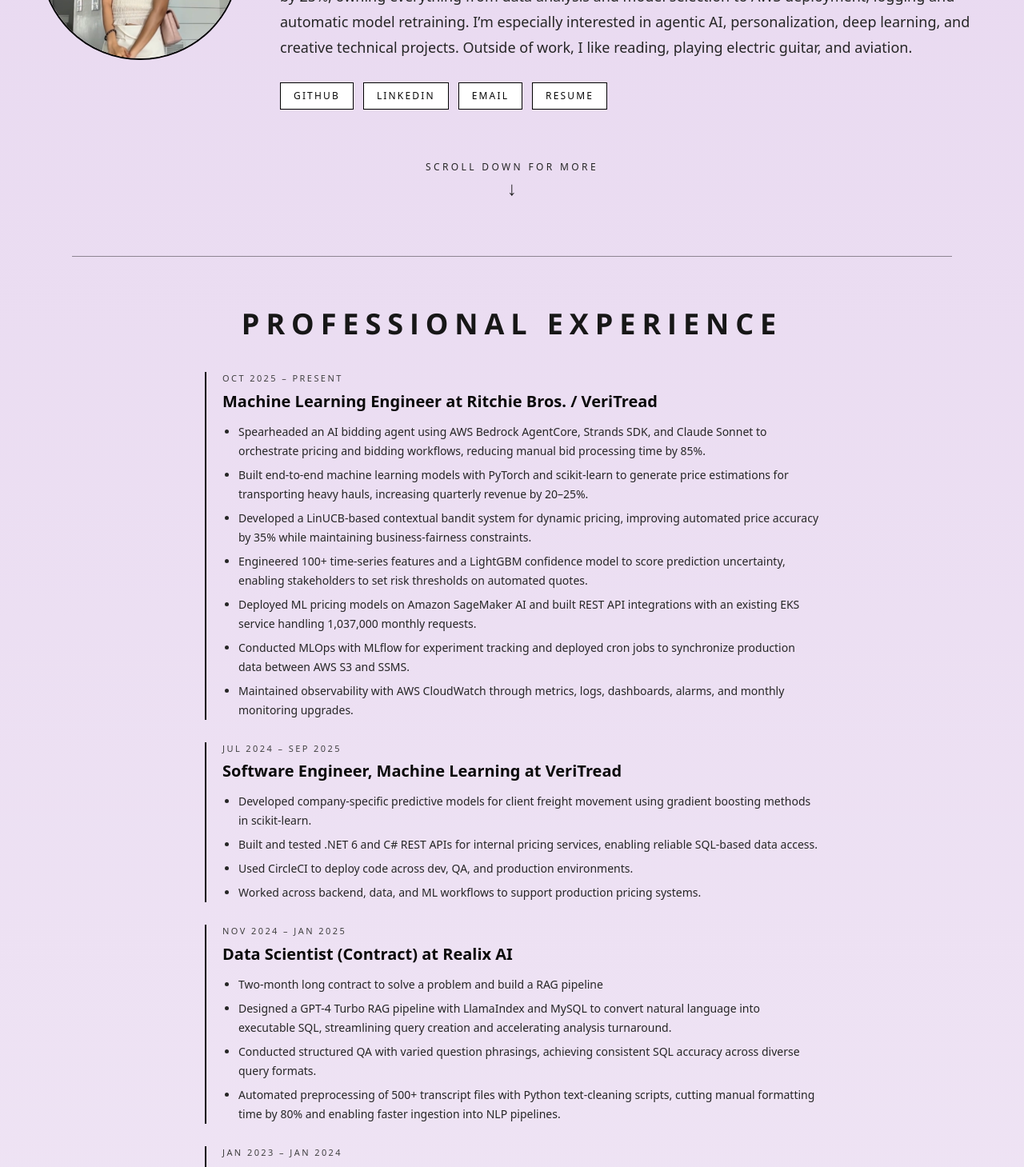
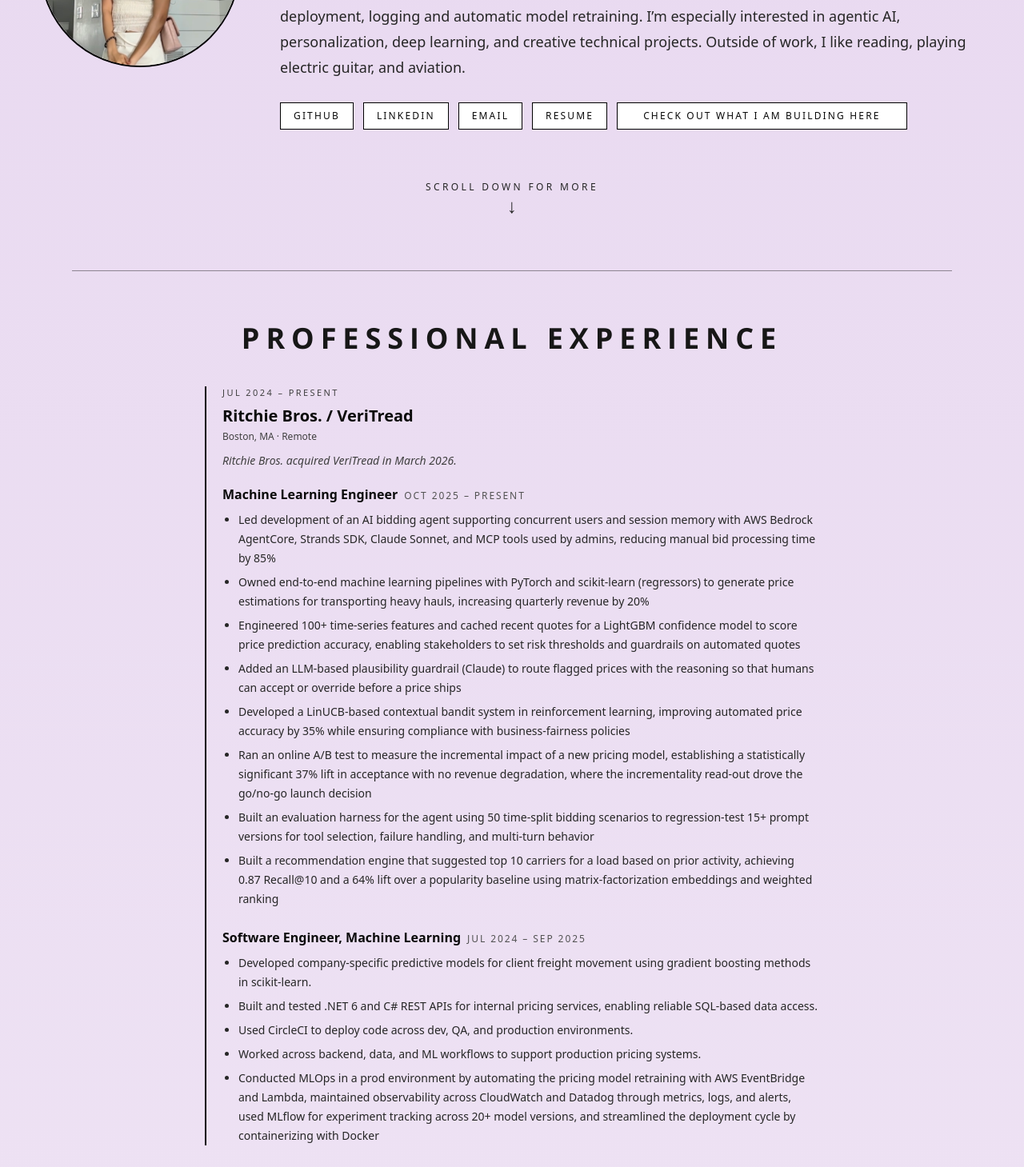
Before and after one commit to navyascorner/portfolio-website, a React (Vite) app: page / in a window 1280 px wide. Shown: the part 480-1939 px from the top of the page at 80% size. Built offline with nearby package versions, Linux system fonts and the light colour scheme.

Commit message:
Update projects, experience, and buttons

```diff
--- a/src/components/ProjectCard.jsx
+++ b/src/components/ProjectCard.jsx
@@ -1,12 +1,14 @@
-import { Link } from "react-router-dom";
+export default function ProjectCard({ project }) {
+  const article = "https://medium.com/@navyascorner";
 
-export default function ProjectCard({ project }) {
   return (
     <div className="w-full max-w-[300px]">
-      <Link
-        to={`/projects/${project.id}`}
+      <a
+        href={article}
+        target="_blank"
+        rel="noreferrer"
         className="group block"
-        aria-label={`Open ${project.title}`}
+        aria-label={`Read about ${project.title}`}
       >
         <div className="aspect-square overflow-hidden border-[2px] border-black bg-white">
           <img
@@ -15,9 +17,10 @@
             className="h-full w-full object-cover transition-transform duration-500 group-hover:scale-[1.03]"
           />
         </div>
-      </Link>
+      </a>
 
       <div className="mt-4 flex items-center justify-center gap-2 text-[11px] sm:text-xs">
+        {project.github && (
           <a
             href={project.github}
             target="_blank"
@@ -26,7 +29,9 @@
           >
             GitHub
           </a>
+        )}
 
+        {project.demo && (
           <a
             href={project.demo}
             target="_blank"
@@ -35,13 +40,16 @@
           >
             Try Here!
           </a>
+        )}
 
-        <Link
-          to={`/projects/${project.id}`}
+        <a
+          href={article}
+          target="_blank"
+          rel="noreferrer"
           className="border border-black bg-white px-2 py-1 uppercase tracking-wide transition hover:bg-black hover:text-white sm:px-3"
         >
           Read More
-        </Link>
+        </a>
       </div>
     </div>
   );
--- /dev/null
+++ b/src/components/RichText.jsx
@@ -0,0 +1,15 @@
+export default function RichText({ text }) {
+  return (
+    <>
+      {text.split(/(\*\*[^*]+\*\*)/g).map((part, i) =>
+        part.startsWith("**") && part.endsWith("**") ? (
+          <strong key={i} className="font-semibold">
+            {part.slice(2, -2)}
+          </strong>
+        ) : (
+          part
+        )
+      )}
+    </>
+  );
+}
--- a/src/components/SelectedProject.jsx
+++ b/src/components/SelectedProject.jsx
@@ -26,32 +26,41 @@
           {project.title}
         </h3>
 
+        {project.subtitle && (
+          <p className="mt-2 text-xs uppercase tracking-[0.18em] text-neutral-700">
+            {project.subtitle}
+          </p>
+        )}
+
         <p className="mt-4 leading-7 text-neutral-800">
           {project.homeDescription}
         </p>
 
         <div className="mt-6 flex flex-wrap gap-3">
-          <a
+          {project.github && ( <a
               href={project.github}
               target="_blank"
               rel="noreferrer"
-            className="border border-black bg-white px-4 py-2 text-xs uppercase tracking-wide hover:bg-black hover:text-white"
+              className="border border-black bg-white px-4 py-2 text-xs uppercase tracking-[0.18em] transition hover:bg-black hover:text-white"
             >
               GitHub
             </a>
+          )}
 
-          <a
+          {project.demo && (<a
+
               href={project.demo}
               target="_blank"
               rel="noreferrer"
-            className="border border-black bg-white px-4 py-2 text-xs uppercase tracking-wide hover:bg-black hover:text-white"
+              className="border border-black bg-white px-4 py-2 text-xs uppercase tracking-[0.18em] transition hover:bg-black hover:text-white"
             >
               Try Here!
             </a>
+          )}
 
           <Link
             to={`/projects/${project.id}`}
-            className="border border-black bg-white px-4 py-2 text-xs uppercase tracking-wide hover:bg-black hover:text-white"
+            className="border border-black bg-white px-4 py-2 text-xs uppercase tracking-[0.18em] transition hover:bg-black hover:text-white"
           >
             Read More
           </Link>
--- a/src/data/experience.js
+++ b/src/data/experience.js
@@ -1,74 +1,110 @@
 export const experience = [
   {
+    company: "Ritchie Bros. / VeriTread",
+    date: "Jul 2024 – Present",
+    location: "Boston, MA · Remote",
+    note: "Ritchie Bros. acquired VeriTread in March 2026.",
+    positions: [
+      {
         role: "Machine Learning Engineer",
-    company: "Ritchie Bros. / VeriTread",
         date: "Oct 2025 – Present",
-    location: "Boston, MA · Remote",
         bullets: [
-      "Spearheaded an AI bidding agent using AWS Bedrock AgentCore, Strands SDK, and Claude Sonnet to orchestrate pricing and bidding workflows, reducing manual bid processing time by 85%.",
-      "Built end-to-end machine learning models with PyTorch and scikit-learn to generate price estimations for transporting heavy hauls, increasing quarterly revenue by 20–25%.",
-      "Developed a LinUCB-based contextual bandit system for dynamic pricing, improving automated price accuracy by 35% while maintaining business-fairness constraints.",
-      "Engineered 100+ time-series features and a LightGBM confidence model to score prediction uncertainty, enabling stakeholders to set risk thresholds on automated quotes.",
-      "Deployed ML pricing models on Amazon SageMaker AI and built REST API integrations with an existing EKS service handling 1,037,000 monthly requests.",
-      "Conducted MLOps with MLflow for experiment tracking and deployed cron jobs to synchronize production data between AWS S3 and SSMS.",
-      "Maintained observability with AWS CloudWatch through metrics, logs, dashboards, alarms, and monthly monitoring upgrades.",
+         "Led development of an AI bidding agent supporting concurrent users and session memory with AWS Bedrock AgentCore, Strands SDK, Claude Sonnet, and MCP tools used by admins, reducing manual bid processing time by 85%",
+          "Owned end-to-end machine learning pipelines with PyTorch and scikit-learn (regressors) to generate price estimations for transporting heavy hauls, increasing quarterly revenue by 20%",
+          "Engineered 100+ time-series features and cached recent quotes for a LightGBM confidence model to score price prediction accuracy, enabling stakeholders to set risk thresholds and guardrails on automated quotes",
+          "Added an LLM-based plausibility guardrail (Claude) to route flagged prices with the reasoning so that humans can accept or override before a price ships",
+          "Developed a LinUCB-based contextual bandit system in reinforcement learning, improving automated price accuracy by 35% while ensuring compliance with business-fairness policies",
+          "Ran an online A/B test to measure the incremental impact of a new pricing model, establishing a statistically significant 37% lift in acceptance with no revenue degradation, where the incrementality read-out drove the go/no-go launch decision",
+          "Built an evaluation harness for the agent using 50 time-split bidding scenarios to regression-test 15+ prompt versions for tool selection, failure handling, and multi-turn behavior",
+          "Built a recommendation engine that suggested top 10 carriers for a load based on prior activity, achieving 0.87 Recall@10 and a 64% lift over a popularity baseline using matrix-factorization embeddings and weighted ranking",
         ],
       },
       {
         role: "Software Engineer, Machine Learning",
-    company: "VeriTread",
         date: "Jul 2024 – Sep 2025",
-    location: "Boston, MA · Remote",
         bullets: [
           "Developed company-specific predictive models for client freight movement using gradient boosting methods in scikit-learn.",
           "Built and tested .NET 6 and C# REST APIs for internal pricing services, enabling reliable SQL-based data access.",
           "Used CircleCI to deploy code across dev, QA, and production environments.",
           "Worked across backend, data, and ML workflows to support production pricing systems.",
+          "Conducted MLOps in a prod environment by automating the pricing model retraining with AWS EventBridge and Lambda, maintained observability across CloudWatch and Datadog through metrics, logs, and alerts, used MLflow for experiment tracking across 20+ model versions, and streamlined the deployment cycle by containerizing with Docker",
+        ],
+      },
     ],
   },
   {
-    role: "Data Scientist (Contract)",
     company: "Realix AI",
     date: "Nov 2024 – Jan 2025",
     location: "Boston, MA · Remote",
+    positions: [
+      {
+        role: "Data Scientist",
         bullets: [
-        "Two-month long contract to solve a problem and build a RAG pipeline",
           "Designed a GPT-4 Turbo RAG pipeline with LlamaIndex and MySQL to convert natural language into executable SQL, streamlining query creation and accelerating analysis turnaround.",
           "Conducted structured QA with varied question phrasings, achieving consistent SQL accuracy across diverse query formats.",
           "Automated preprocessing of 500+ transcript files with Python text-cleaning scripts, cutting manual formatting time by 80% and enabling faster ingestion into NLP pipelines.",
         ],
       },
+    ],
+  },
   {
-    role: "Graduate Teaching Assistant",
     company: "Boston University",
     date: "Jan 2023 – Jan 2024",
     location: "Boston, MA · On-site",
+    positions: [
+      {
+        role: "Graduate Teaching Assistant",
         bullets: [
           "Led discussion sessions and created weekly homework assignments for Foundations of Data Science III.",
           "Explained probability, statistics, Bayesian methods, optimization, and sampling concepts.",
           "Supported Python implementations using pandas, NumPy, SciPy, and scikit-learn.",
         ],
       },
+    ],
+  },
   {
-    role: "Data Science Intern",
     company: "Go Girl Organisation",
     date: "Jun 2021 – Jan 2022",
     location: "Delhi, India",
+    positions: [
+      {
+        role: "Data Science Intern",
         bullets: [
           "Hosted data science workshops for a community of 35 aspiring women in tech.",
           "Taught the data science lifecycle, including data collection, wrangling, exploratory data analysis, machine learning prediction, and visualization.",
           "Helped develop a long-term cloud data engineering curriculum covering platforms such as AWS and Azure.",
         ],
       },
+    ],
+  },
+  {
+  company: "DoorsTour",
+  date: "Mar 2021 – Aug 2021",
+  location: "Delhi, India",
+  positions: [
+    {
+      role: "Data Science Intern",
+      bullets: [
+        "Enhanced website engagement by 23% by using Python for A/B testing and SciPy for statistical analysis.",
+        "Collaborated with AWS professionals to streamline migration of MySQL databases for 1,500 users to Amazon S3 using AWS Glue and Athena.",
+        "Used Python visualization libraries including Matplotlib and Seaborn to analyze user behavior and inform targeted content strategies.",
+      ],
+    },
+  ],
+},
+  {
+    company: "Nawaazish Crew",
+    date: "Feb 2020 – Jan 2021",
+    location: "Delhi, India",
+    positions: [
       {
         role: "Co-founder",
-    company: "Nawaazish Crew",
-    date: "Feb 2020 – Jan 2021",
-    location: "Delhi, India · On-site",
         bullets: [
           "Co-founded an organization focused on empowerment for women and children in marginalized communities in India.",
           "Led COVID relief initiatives by collaborating with organizations to improve access to affordable healthcare and necessities.",
           "Used data-driven approaches, including clustering-based workflows, to support organizational onboarding and operations.",
         ],
       },
+    ],
+  },
 ];
--- a/src/pages/Home.jsx
+++ b/src/pages/Home.jsx
@@ -2,6 +2,7 @@
 import Section from "../components/Section";
 import SocialButton from "../components/SocialButton";
 import SelectedProject from "../components/SelectedProject";
+import RichText from "../components/RichText";
 import { experience } from "../data/experience";
 import { education } from "../data/education";
 import { projects } from "../data/projects";
@@ -37,7 +38,7 @@
             <h2 className="text-3xl font-bold">About Me</h2>
 
             <p className="mt-5 max-w-[940px] text-lg leading-8 text-neutral-800">
-              Hi, I am an AI/ML engineer with 2 years of experience and a Master’s degree in Artificial Intelligence.
+              Hi, I am an AI/ML engineer with over 2 years of experience and a Master’s degree in Artificial Intelligence.
               I build intelligent systems that are useful, reliable, and thoughtfully designed. My work spans agentic-systems, machine learning, backend engineering, LLM applications, recommendation systems, and production ML workflows.
               In my current role, along with other LLM-based and agentic projects, I built an end-to-end ML pipeline for a heavy-freight price prediction model that increased quarterly revenue by 25%, owning everything from data analysis and model selection to AWS deployment, logging and automatic model retraining.
               I’m especially interested in agentic AI, personalization, deep learning, and creative technical projects. Outside of work, I like reading, playing electric guitar, and aviation.
@@ -61,6 +62,12 @@
               <SocialButton href={`${import.meta.env.BASE_URL}resume.pdf`}>
                 Resume
               </SocialButton>
+              <Link
+              to="/projects"
+              className="border border-black bg-white px-8 py-2 text-xs uppercase tracking-[0.18em] transition hover:bg-black hover:text-white"
+              >
+                Check Out what I am Building here
+              </Link>
             </div>
           </div>
         </div>
@@ -72,27 +79,57 @@
         </div>
       </section>
 
-      {/* PROFESSIONAL EXPERIENCE */}
+{/* PROFESSIONAL EXPERIENCE */}
 <Section title="Professional Experience">
-  <div className="mx-auto max-w-3xl space-y-7">
-    {experience.map((item) => (
+  <div className="mx-auto max-w-3xl space-y-8">
+    {experience.map((companyItem) => (
       <article
-        key={`${item.role}-${item.company}`}
+        key={companyItem.company}
         className="border-l-2 border-black pl-5"
       >
         <p className="text-[11px] uppercase tracking-[0.22em] text-neutral-700">
-          {item.date}
+          {companyItem.date}
         </p>
 
         <h3 className="mt-1.5 text-xl font-bold">
-          {item.role} at {item.company}
+          {companyItem.company}
         </h3>
 
-        <ul className="mt-3 list-disc space-y-1.5 pl-5 text-sm leading-6 text-neutral-800">
-          {item.bullets.map((bullet) => (
-            <li key={bullet}>{bullet}</li>
+        <p className="mt-1 text-xs text-neutral-700">
+          {companyItem.location}
+        </p>
+
+        {companyItem.note && (
+          <p className="mt-3 text-sm italic text-neutral-700">
+            {companyItem.note}
+          </p>
+        )}
+
+        <div className="mt-5 space-y-6">
+          {companyItem.positions.map((position) => (
+            <div key={`${companyItem.company}-${position.role}`}>
+              <h4 className="text-base font-semibold">
+                {position.role}
+                <span className="ml-2 text-xs font-normal uppercase tracking-[0.16em] text-neutral-600">
+                  {position.date}
+                </span>
+              </h4>
+
+              {/* <ul className="mt-2 list-disc space-y-1.5 pl-5 text-sm leading-6 text-neutral-800">
+                {position.bullets.map((bullet) => (
+                  <li key={bullet}>{bullet}</li>
+                ))}
+              </ul> */}
+              <ul className="mt-2 list-disc space-y-1.5 pl-5 text-sm leading-6 text-neutral-800">
+                {position.bullets.map((bullet) => (
+                  <li key={bullet}>
+                    <RichText text={bullet} />
+                  </li>
+                ))}
+</ul>
+            </div>
           ))}
-        </ul>
+        </div>
       </article>
     ))}
   </div>
--- a/src/pages/ProjectDetail.jsx
+++ b/src/pages/ProjectDetail.jsx
@@ -3,79 +3,42 @@
 
 export default function ProjectDetail() {
   const { id } = useParams();
-  const project = projects.find((item) => item.id === id);
+  const project = projects.find((p) => p.id === id);
 
   if (!project) {
     return (
-      <main className="min-h-screen bg-[#E8D8F0] px-8 py-12">
-        <div className="mx-auto max-w-3xl bg-white p-8">
-          <h1 className="text-4xl font-bold">Project not found</h1>
-          <Link to="/" className="mt-6 inline-block underline">
-            Back home
+      <main className="min-h-screen bg-[#E8D8F0] px-8 py-10 text-neutral-950">
+        <p className="mb-4">Project not found.</p>
+        <Link
+          to="/projects"
+          className="border border-black bg-white px-4 py-2 text-xs uppercase tracking-[0.18em] transition hover:bg-black hover:text-white"
+        >
+          Back
         </Link>
-        </div>
       </main>
     );
   }
 
   return (
-    <main className="min-h-screen bg-[#E8D8F0] px-8 py-12">
-      <article className="mx-auto max-w-5xl">
+    <main className="min-h-screen bg-[#E8D8F0] px-8 py-10 text-neutral-950 sm:px-12">
       <Link
         to="/projects"
-        className="mb-8 inline-block border border-black bg-white px-4 py-2 text-sm uppercase tracking-wide hover:bg-black hover:text-white"
+        className="border border-black bg-white px-4 py-2 text-xs uppercase tracking-[0.18em] transition hover:bg-black hover:text-white"
       >
         Back
       </Link>
 
-        <div className="grid gap-10 md:grid-cols-[1fr_1fr]">
-          <div className="aspect-square overflow-hidden border-2 border-black bg-white">
-            <img
-              src={project.image}
-              alt={project.title}
-              className="h-full w-full object-cover"
-            />
-          </div>
-
-          <section>
-            <p className="text-sm uppercase tracking-[0.35em] text-neutral-700">
+      <div className="mx-auto mt-12 max-w-[900px]">
+        <p className="text-xs uppercase tracking-[0.25em] text-neutral-700">
           Project
         </p>
 
-            <h1 className="mt-3 font-display text-5xl font-black">
+        <h1 className="mt-3 text-4xl font-bold sm:text-5xl">
           {project.title}
         </h1>
 
-            <p className="mt-4 text-lg text-neutral-800">
-              {project.subtitle}
-            </p>
-
-            <p className="mt-8 leading-7 text-neutral-800">
-              {project.description}
-            </p>
-
-            <div className="mt-8 flex gap-3">
-              <a
-                href={project.github}
-                target="_blank"
-                rel="noreferrer"
-                className="border border-black bg-white px-4 py-2 text-sm uppercase tracking-wide hover:bg-black hover:text-white"
-              >
-                GitHub
-              </a>
-
-              <a
-                href={project.demo}
-                target="_blank"
-                rel="noreferrer"
-                className="border border-black bg-white px-4 py-2 text-sm uppercase tracking-wide hover:bg-black hover:text-white"
-              >
-                Try Here!
-              </a>
+        {/* ── design this page here ── */}
       </div>
-          </section>
-        </div>
-      </article>
     </main>
   );
 }
```
Also changed, not shown: src/data/projects.js (+20 -45 lines), public/aviation-llm.png (added). Lines whose indentation alone changed are shown as unchanged.
